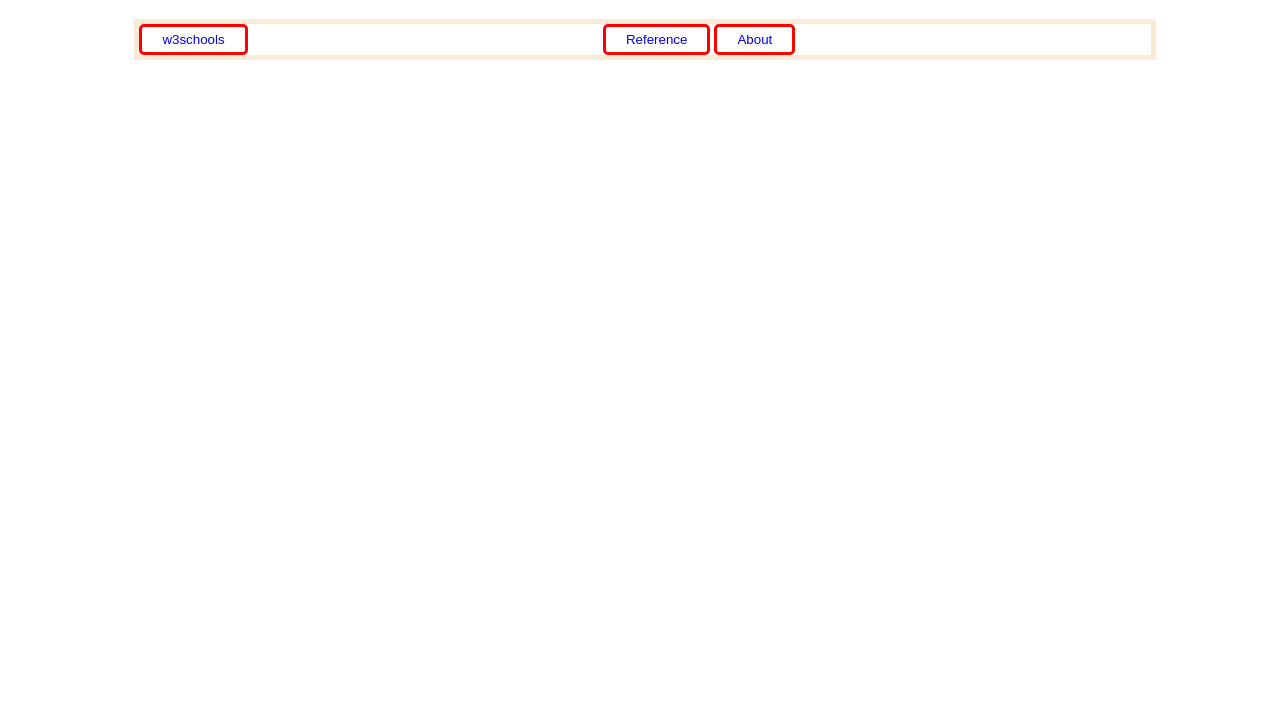
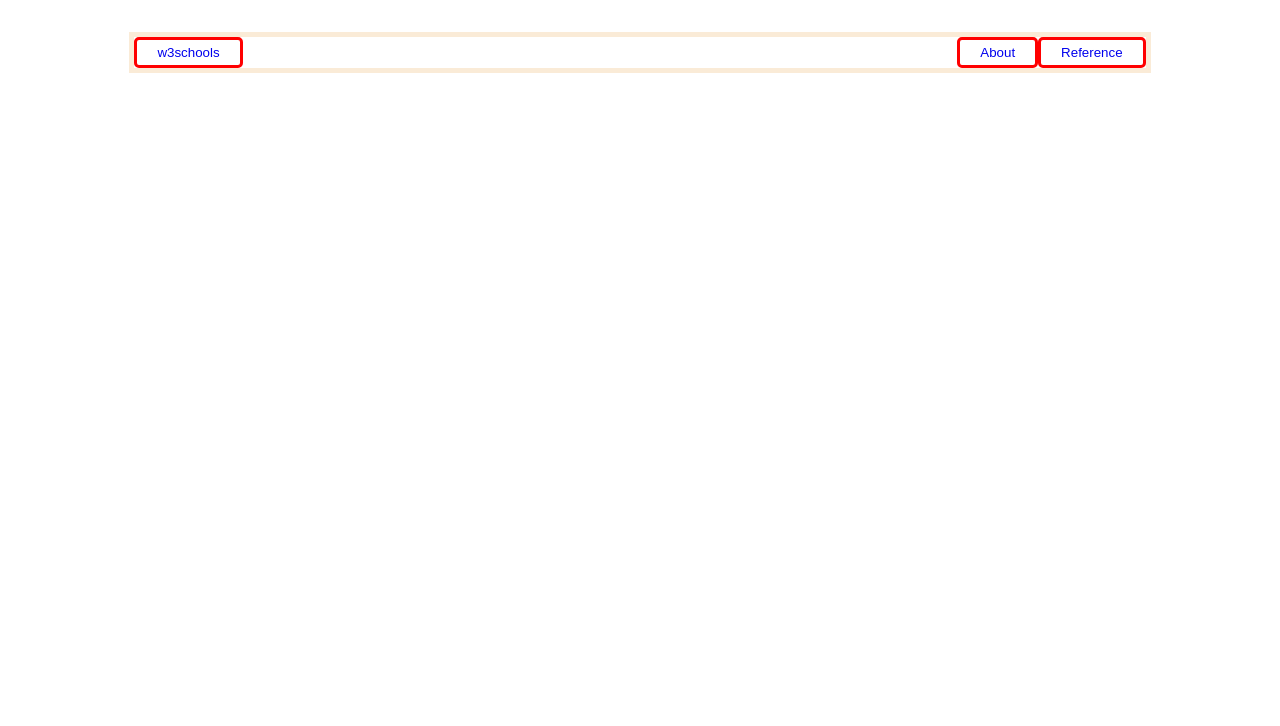
Before and after one commit to XSYTO/BIT-ND-BUTTON-BORDER-PADDING, a website: page index.html in a window 1280 px wide. Shown: the part 74-800 px from the top of the page. Drawn offline with Linux system fonts and the light colour scheme.

Commit message:
float right update

```diff
--- a/index.html
+++ b/index.html
@@ -24,10 +24,10 @@
 <body>
     <main style="text-align:center;">
         <h1 style="background-color: antiquewhite; width: 80%; margin-left: 10%; height: 50px;">w3schools</h1>
-        <div style="width: 80%; border: 5px solid antiquewhite; margin-left: 10%; margin-top: 1%;">
-        <button class="btn w3schools" style="border: 3px solid red;padding: 5px;padding-left: 20px;padding-right: 20px; border-radius: 5px; float:left"><a href="https://www.w3schools.com "style="text-decoration: none;">w3schools</a></button>
-        <button class="btn reference" style="border: 3px solid red;padding: 5px;padding-left: 20px;padding-right: 20px; border-radius: 5px;"><a href="https://www.w3schools.com/tags/default.asp" style="text-decoration: none;">Reference</a></button>
-        <button class="btn about" style="border: 3px solid red;padding: 5px;padding-left: 20px;padding-right: 20px; border-radius: 5px;"><a href="https://www.w3schools.com/about/default.asp" style="text-decoration: none;">About</a></button>
+        <div style="width: 80%; border: 5px solid antiquewhite; margin-left: 0; margin-top: 1%;display: inline-block;">
+            <button class="btn w3schools" style="border: 3px solid red;padding: 5px;padding-left: 20px;padding-right: 20px; border-radius: 5px; float:left"><a href="https://www.w3schools.com "style="text-decoration: none;">w3schools</a></button>
+            <button class="btn reference" style="border: 3px solid red;padding: 5px;padding-left: 20px;padding-right: 20px; border-radius: 5px;float: right;"><a href="https://www.w3schools.com/tags/default.asp" style="text-decoration: none;">Reference</a></button>
+            <button class="btn about" style="border: 3px solid red;padding: 5px;padding-left: 20px;padding-right: 20px; border-radius: 5px; float: right;"><a href="https://www.w3schools.com/about/default.asp" style="text-decoration: none;">About</a></button>
         </div>
 
     </main>
```
